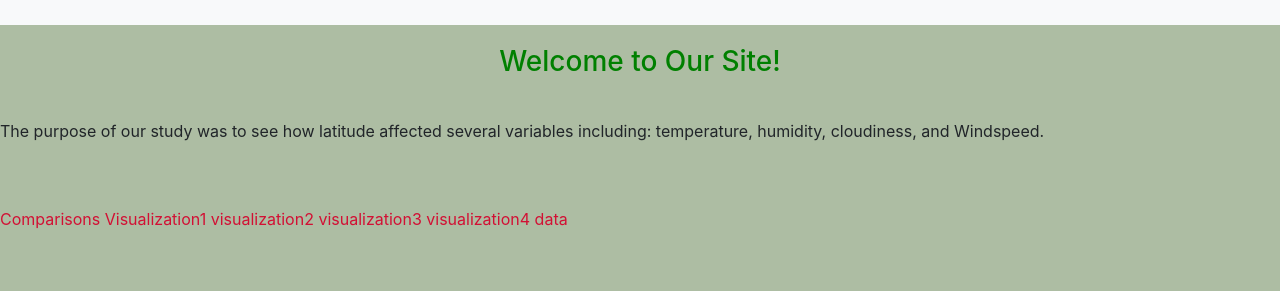
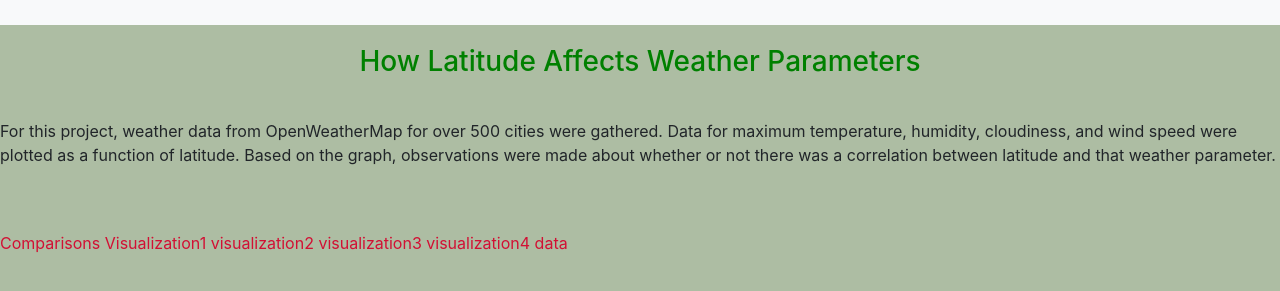
Before and after one commit to Maralee830/Maralee830.github.io, a plain HTML site: page index.html in a window 1280 px wide. Shown: the part 201-492 px from the top of the page. Drawn offline with nearby package versions, Linux system fonts and the light colour scheme.

Commit message:
several changes

```diff
--- a/index.html
+++ b/index.html
@@ -48,9 +48,10 @@
         </div>
       </nav>
   <!-- Headline -->
-  <h1>Welcome to Our Site!</h1>
+  <h1>How Latitude Affects Weather Parameters</h1>
   <!--links to other pages-->
-  <p>The purpose of our study was to see how latitude affected several variables including: temperature, humidity, cloudiness, and Windspeed.</p>
+  <p> For this project, weather data from OpenWeatherMap for over 500 cities were gathered. Data for maximum temperature, humidity, cloudiness, and wind speed were plotted as a function of latitude. Based on the graph, observations were made about whether or not there was a correlation between latitude and that weather parameter.
+  </p>
   <br><br>
   <a href= "./compare.html">Comparisons</a>
   <a href = "./visualization1.html">Visualization1</a>
```
Also changed, not shown: visualization1.html (+1 -1 lines), visualization2.html (+2 -1 lines).
